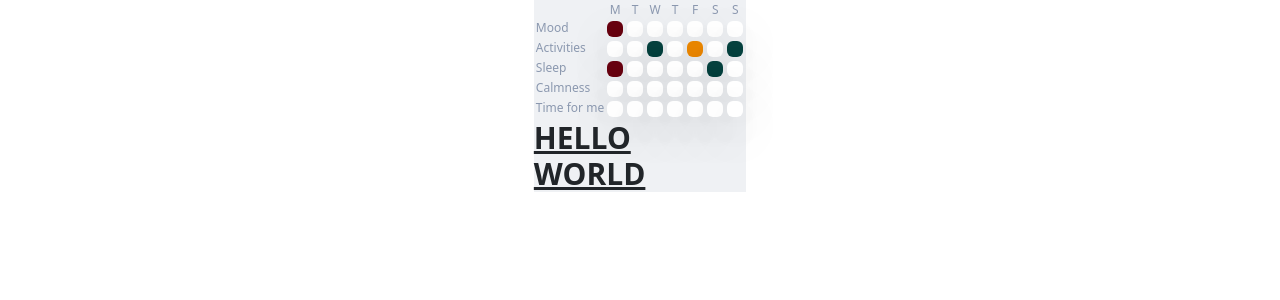
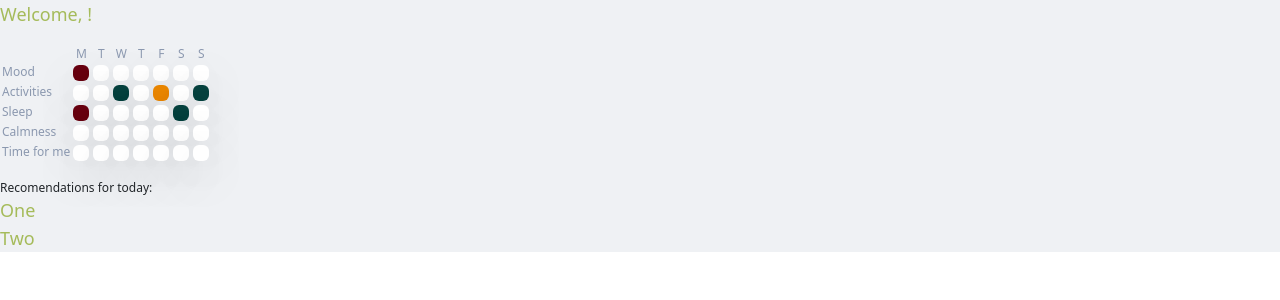
Before and after one commit to kaiuliia/well_being_frontend, a React (Create React App) app: page /user/dashboard in a window 1280 px wide. Shown: the top 300 px of the page. Built offline with nearby package versions, Linux system fonts and the light colour scheme; the HTML template or start-up script is replaced by a standard one.

Commit message:
upd dashboard

```diff
--- a/src/Pages/dashboard.tsx
+++ b/src/Pages/dashboard.tsx
@@ -33,11 +33,19 @@ export function Dashboard(props: Props) {
     window.location.href = "/login/user/survey";
   };
   return (
-    <div className="bg-back-gray">
+    <div className="bg-back-gray w-100">
+      <div className="text-lg font-medium text-left text-main-light-green">
+        Welcome, {name}!
+      </div>
       <DashboardTable />
-      <div className="text-3xl font-bold underline">
-        HELLO
-        <div>WORLD</div>
+      <div className="text-xs font-medium text-left ">
+        Recomendations for today:
+      </div>
+      <div className="text-lg font-medium text-left text-main-light-green">
+        One
+      </div>
+      <div className="text-lg font-medium text-left text-main-light-green">
+        Two
       </div>
     </div>
   );
--- a/src/components/dashboard/table.tsx
+++ b/src/components/dashboard/table.tsx
@@ -152,7 +152,7 @@ export function DashboardTable() {
   };
 
   return (
-    <table className="table-fixed w-auto p-0 text-center border-separate border-spacing-0.5 leading-[0.5rem] text-main-secondary-gray">
+    <table className="table-fixed w-auto pt-3 pb-3 text-center border-separate border-spacing-0.5 leading-[0.5rem] text-main-secondary-gray">
       <thead className="p-0">
         <tr>
           <th className="p-0 "></th>
```
